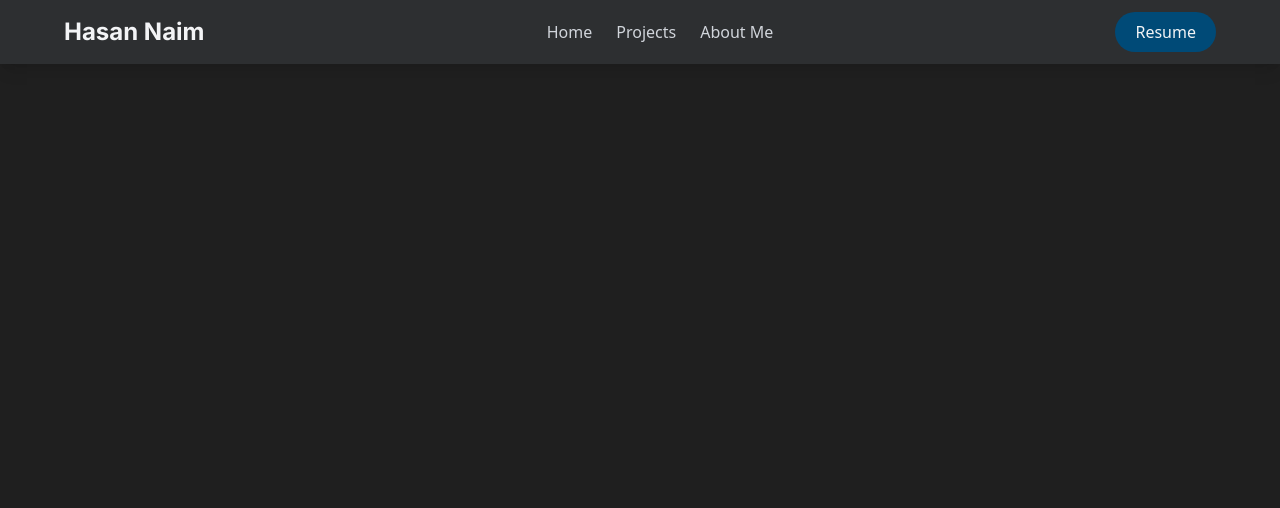
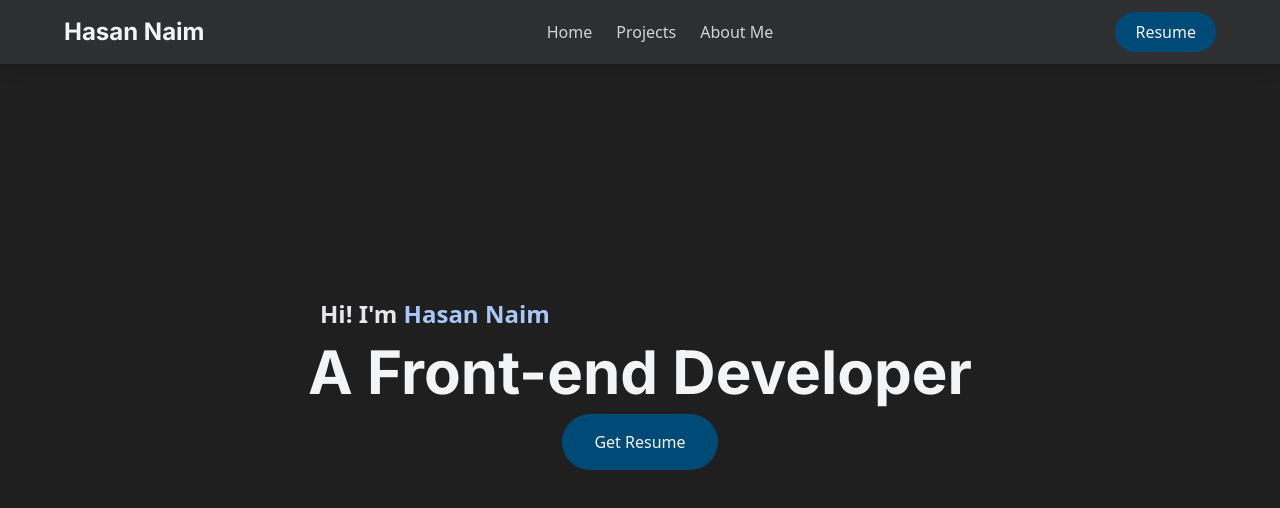
Before and after one commit to hasan-naim/portfolio, a React (Create React App) app: page / in a window 1280 px wide. Shown: the top 508 px of the page. Built offline with nearby package versions, Linux system fonts and the light colour scheme.

Commit message:
banner structer is done

```diff
--- a/src/App.js
+++ b/src/App.js
@@ -1,9 +1,9 @@
 import "./App.css";
-import Home from "./Home";
+import Home from "./pages/Home";
 
 function App() {
   return (
-    <main className="App">
+    <main className="block">
       <Home />
     </main>
   );
--- /dev/null
+++ b/src/components/Banner/Banner.jsx
@@ -0,0 +1,34 @@
+import React from "react";
+import PrimaryButton from "../PrimaryButton/PrimaryButton";
+
+function Banner() {
+  return (
+    <div>
+      <div className="container">
+        <div className="min-h-[80vh] flex justify-center items-center text-center">
+          <div className="text-center">
+            <div className="text-center space-y-3">
+              <h4 className="text-left text-2xl font-bold text-gray-200 lg:ml-3">
+                Hi! I'm{" "}
+                <span className="text-primarySkyBlue-800"> Hasan Naim</span>
+              </h4>
+              <h1 className="text-6xl text-left lg:text-center text-gray-100 font-bold font-inter">
+                A Front-end Developer
+              </h1>
+              <a
+                rel="noreferrer"
+                href="https://drive.google.com/file/d/1Xel4JxgekURyJtXEUk3m3jJMqUCwW48h/view?usp=sharing"
+                target={"_blank"}
+                className="inline-block"
+              >
+                <PrimaryButton text={"Get Resume"} styles={"rounded-[39px]"} />
+              </a>
+            </div>
+          </div>
+        </div>
+      </div>
+    </div>
+  );
+}
+
+export default Banner;
--- a/src/components/Navbar/Navbar.jsx
+++ b/src/components/Navbar/Navbar.jsx
@@ -1,5 +1,5 @@
 import React from "react";
-import PrimaryButton from "../PrimaryButton/PrimaryButton";
+import NavbarButton from "../NavbarButton/NavbarButton";
 
 function Navbar() {
   return (
@@ -36,7 +36,7 @@ function Navbar() {
               href="https://drive.google.com/file/d/1Xel4JxgekURyJtXEUk3m3jJMqUCwW48h/view?usp=sharing"
               target={"_blank"}
             >
-              <PrimaryButton text="Resume" title={"View My Resume"} />
+              <NavbarButton text="Resume" title={"View My Resume"} />
             </a>
           </div>
         </div>
--- /dev/null
+++ b/src/components/NavbarButton/NavbarButton.jsx
@@ -0,0 +1,14 @@
+import React from "react";
+
+function PrimaryButton({ text, title }) {
+  return (
+    <button
+      className="bg-primaryBlue-800 py-2 px-5 text-gray-100 hover:bg-primaryBlue-900 font-medium rounded-3xl duration-300"
+      title={title}
+    >
+      {text}
+    </button>
+  );
+}
+
+export default PrimaryButton;
--- a/src/components/PrimaryButton/PrimaryButton.jsx
+++ b/src/components/PrimaryButton/PrimaryButton.jsx
@@ -1,9 +1,9 @@
 import React from "react";
 
-function PrimaryButton({ text, title }) {
+function PrimaryButton({ text, title, styles }) {
   return (
     <button
-      className="bg-primaryBlue-800 py-2 px-5 text-gray-100 hover:bg-primaryBlue-900 font-medium rounded-3xl duration-300"
+      className={`bg-primaryBlue-800 py-4 px-8 text-gray-100 hover:bg-primaryBlue-900 font-medium rounded-3xl duration-300 ${styles}`}
       title={title}
     >
       {text}
--- a/src/Home.jsx
+++ b/src/pages/Home.jsx
@@ -1,10 +1,12 @@
 import React from "react";
-import Navbar from "./components/Navbar/Navbar";
+import Banner from "../components/Banner/Banner";
+import Navbar from "../components/Navbar/Navbar";
 
 function Home() {
   return (
     <>
       <Navbar />
+      <Banner />
     </>
   );
 }
--- a/tailwind.config.js
+++ b/tailwind.config.js
@@ -12,6 +12,9 @@ module.exports = {
           800: "#004a77",
           900: "#003a5b",
         },
+        primarySkyBlue: {
+          800: "#a8c7fa",
+        },
       },
       fontFamily: {
         roboto: "'Roboto', sans-serif",
```
